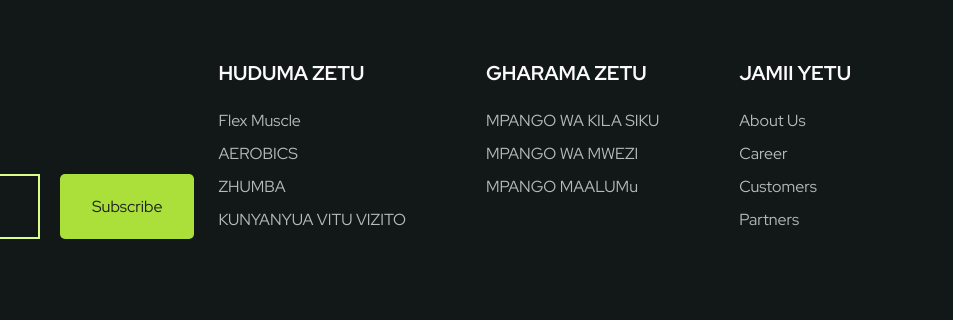
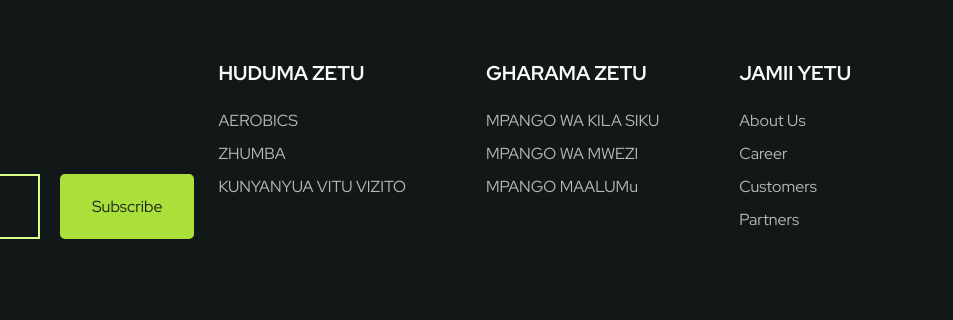
Before and after one commit to josephmyalla/faustine-gym, a plain HTML site: page index.html in a window 1280 px wide. Shown: the part 3654-3974 px from the top of the page, 327-1280 px from the left. Drawn offline with nearby package versions, Linux system fonts and the light colour scheme.

Commit message:
update footer

```diff
--- a/index.html
+++ b/index.html
@@ -366,12 +366,7 @@
                             HUDUMA ZETU
                         </h3>
                         <ul class="footer__links">
-                            <li>
-                                <a href="#" class="footer__link">
-                                  Flex Muscle
-                                </a>
-                            </li>
-                            <li>
+                           <li>
                                 <a href="#" class="footer__link">
                                   AEROBICS
                                 </a>
```
